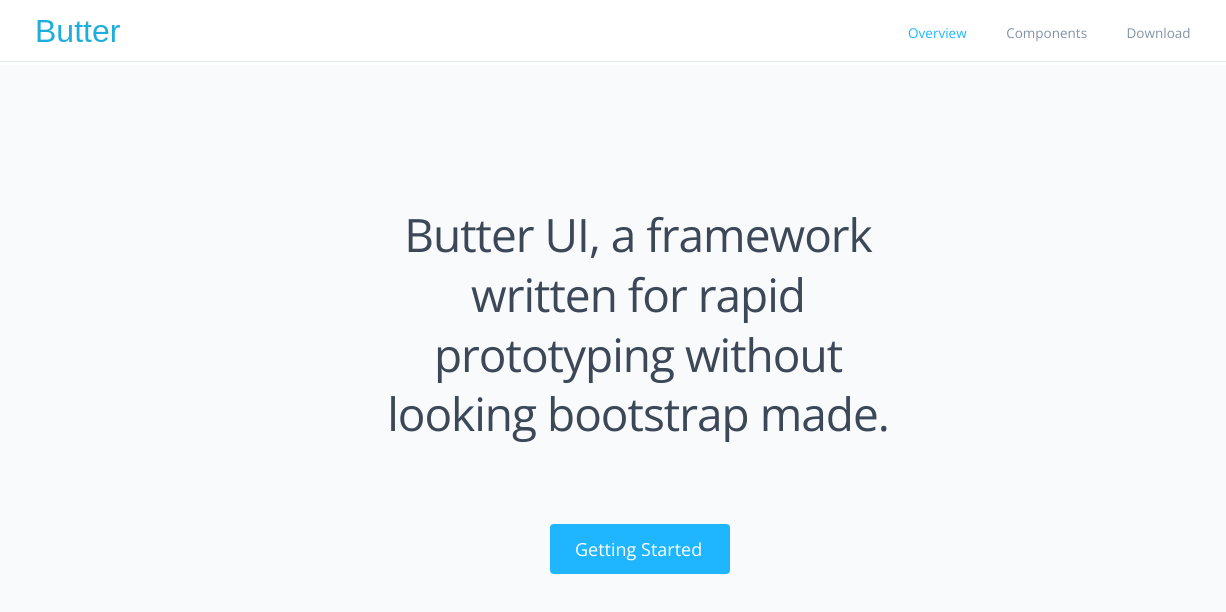
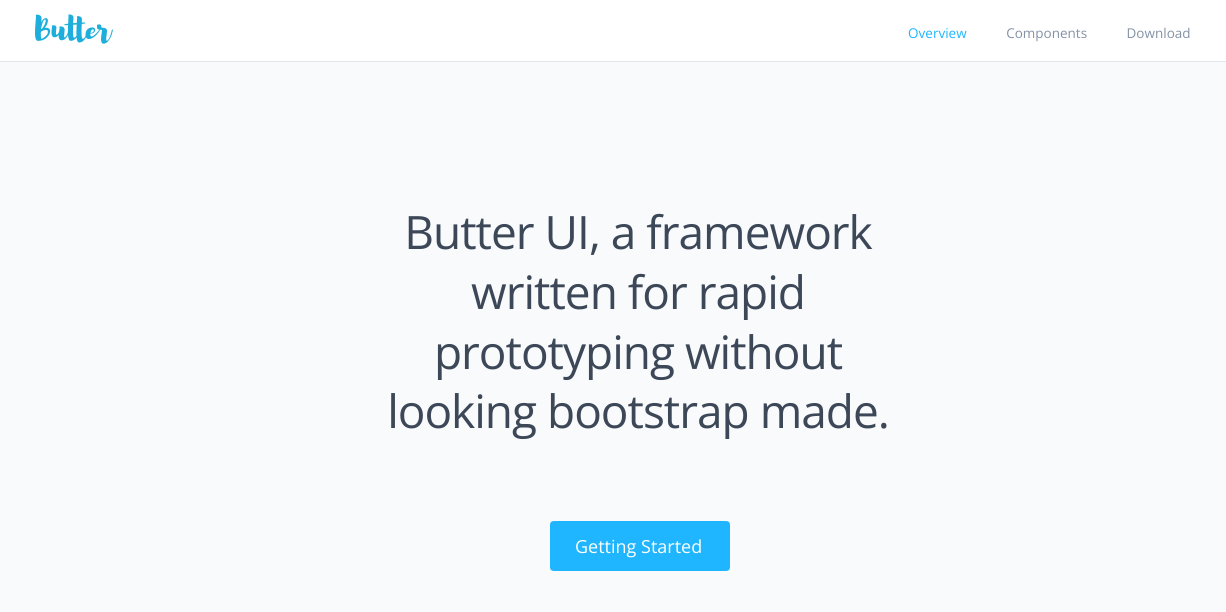
Before and after one commit to codejets/butter, a website: page index.html in a window 1280 px wide. Shown: the full height of the page, 0-1226 px from the left. Drawn offline with nearby package versions, Linux system fonts and the light colour scheme; some packages are replaced by stand-ins of ours; files that its build step writes are made by us from their sources.

Commit message:
Update site.css

```diff
--- a/app/styles/site.css
+++ b/app/styles/site.css
@@ -1,6 +1,6 @@
 
 @font-face {
-    font-family:"BrusherRegular";
+    font-family:"Brusher";
     src: url("https://rawgit.com/codejets/butter/master/app/styles/fonts/Brusher-Regular.ttf")
 }
 
```
